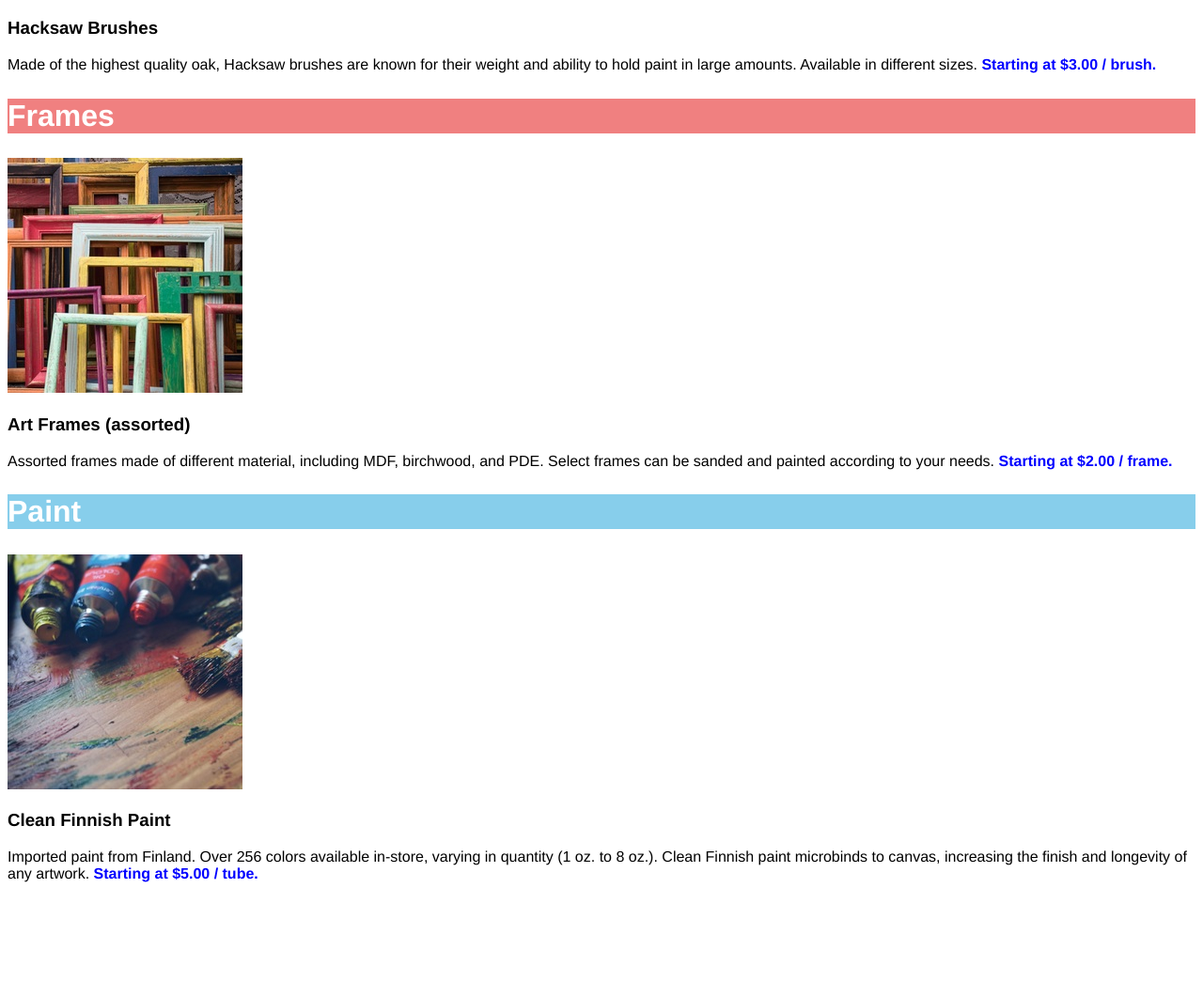
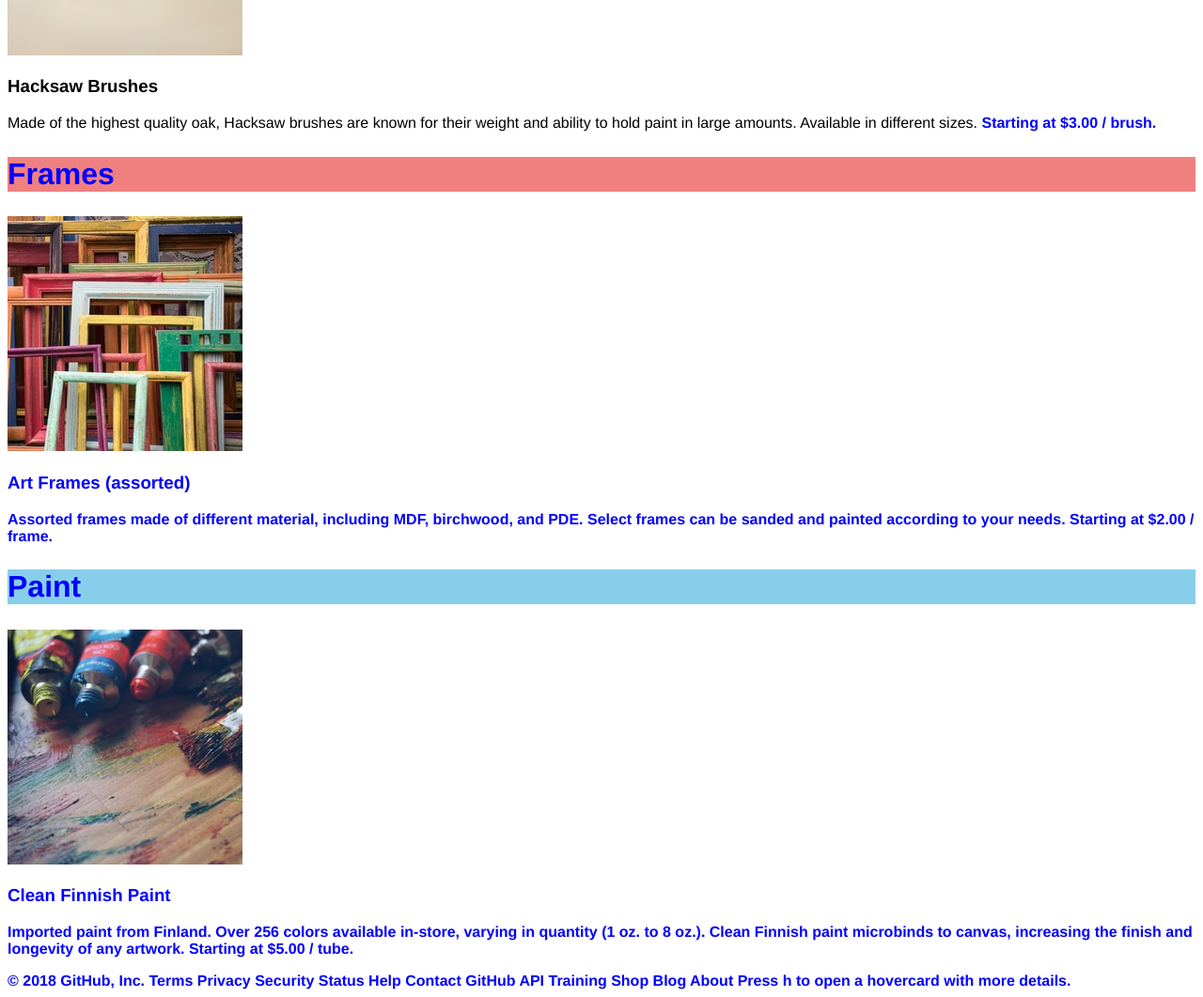
Before and after one commit to franckuche/prj-rev-bwfs-dasmoto, a plain HTML site: page Dasmoto's Arts & Crafts/index.html in a window 1280 px wide. Shown: the part 566-1627 px from the top of the page at 94% size. Before the commit the page ends 1521 px from the top, so only its background shows below. Drawn offline with Linux system fonts and the light colour scheme.

Commit message:
Update index.html

```diff
--- a/Dasmoto's Arts & Crafts/index.html
+++ b/Dasmoto's Arts & Crafts/index.html
@@ -1,31 +1,31 @@
 <!DOCTYPE html>
-<html lang="fr">
+<html>
 <head>
-<meta charset="UTF-8">
-<meta name="viewport" content="width=device-width, initial-scale=1.0">
-<meta http-equiv="X-UA-Compatible" content="ie=edge">
-<link rel="stylesheet" type="text/css" href="resources/style.css" />
 	<title>Dasmoto's Arts &amp; Crafts</title>
 </head>
 <body>
+	Skip to content This repository Search Pull requests Issues Marketplace Explore @franckuche Sign out 0 0 0 franckuche/prj-rev-bwfs-dasmoto Code Issues 4 Pull requests 0 Projects 0 Wiki Insights Settings prj-rev-bwfs-dasmoto/Dasmoto's Arts & Crafts/index.html 331f873 3 minutes ago @franckuche franckuche Update index.html 32 lines (31 sloc) 1.65 KB
+	<meta charset="UTF-8">
+	<meta content="width=device-width, initial-scale=1.0" name="viewport">
+	<meta content="ie=edge" http-equiv="X-UA-Compatible">
+	<link href="resources/style.css" rel="stylesheet" type="text/css">
 	<h1>Dasmoto's Arts &amp; Crafts</h1>
 	<div class="brushes">
-                <h2>Brushes</h2>
-                   <img src="resources/hacksaw.jpeg">
+		<h2>Brushes</h2><img src="resources/hacksaw.jpeg">
 		<h3>Hacksaw Brushes</h3>
-                        <p>Made of the highest quality oak, Hacksaw brushes are known for their weight and ability to hold paint in large amounts. Available in different sizes.<span class="price"> Starting at $3.00 / brush.</p>
+		<p>Made of the highest quality oak, Hacksaw brushes are known for their weight and ability to hold paint in large amounts. Available in different sizes. <span class="price">Starting at $3.00 / brush.</span></p>
 	</div>
 	<div class="frames">
-                <h2>Frames</h2>
-                <img src="resources/frames.jpeg">
-                    <h3>Art Frames (assorted)</h3>
-                        <p>Assorted frames made of different material, including MDF, birchwood, and PDE. Select frames can be sanded and painted according to your needs.<span class="price"> Starting at $2.00 / frame.</p>
+		<span class="price"></span>
+		<h2><span class="price">Frames</span></h2><span class="price"><img src="resources/frames.jpeg"></span>
+		<h3><span class="price">Art Frames (assorted)</span></h3>
+		<p><span class="price">Assorted frames made of different material, including MDF, birchwood, and PDE. Select frames can be sanded and painted according to your needs. <span class="price">Starting at $2.00 / frame.</span></span></p>
 	</div>
 	<div class="paint">
-                <h2>Paint</h2>
-                    <img src="resources/finnish.jpeg">
-                    <h3>Clean Finnish Paint</h3>
-                        <p>Imported paint from Finland. Over 256 colors available in-store, varying in quantity (1 oz. to 8 oz.). Clean Finnish paint microbinds to canvas, increasing the finish and longevity of any artwork.<span class="price"> Starting at $5.00 / tube.</p>
-            </div>
+		<span class="price"></span>
+		<h2><span class="price">Paint</span></h2><span class="price"><img src="resources/finnish.jpeg"></span>
+		<h3><span class="price">Clean Finnish Paint</span></h3>
+		<p><span class="price">Imported paint from Finland. Over 256 colors available in-store, varying in quantity (1 oz. to 8 oz.). Clean Finnish paint microbinds to canvas, increasing the finish and longevity of any artwork. <span class="price">Starting at $5.00 / tube.</span></span></p>
+	</div><span class="price">© 2018 GitHub, Inc. Terms Privacy Security Status Help Contact GitHub API Training Shop Blog About Press h to open a hovercard with more details.</span>
 </body>
 </html>
```
Lines whose indentation alone changed are shown as unchanged.
